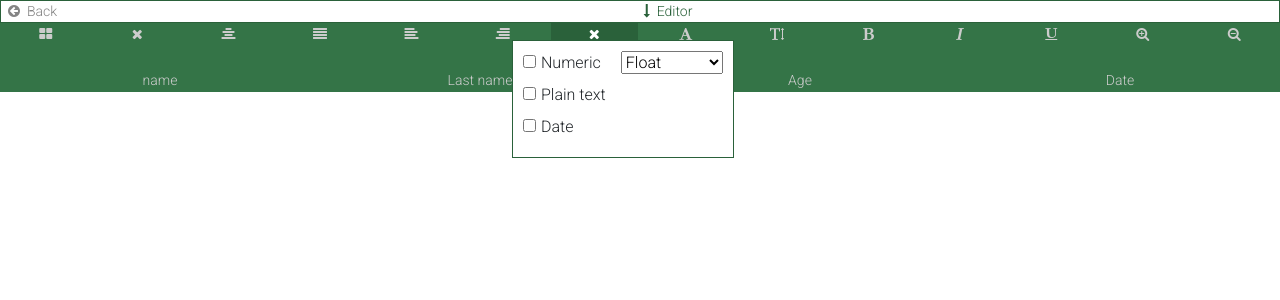
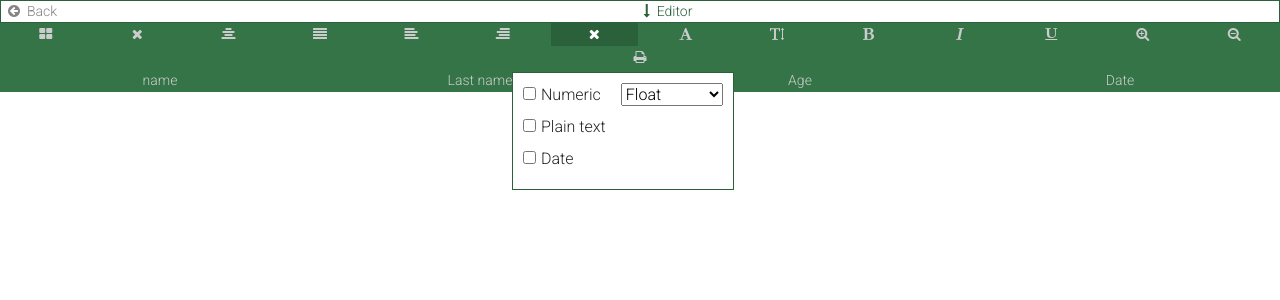
Before and after one commit to EvgenijMerchansky/aetm, a React app: page /table in a window 1280 px wide. Both pictures are taken after a click on the button 594 px from the left and 34 px from the top of the page. Shown: the top 300 px of the page. Built offline with nearby package versions, Linux system fonts and the light colour scheme.

Commit message:
refact modals styles

```diff
--- a/src/Common/FontSizeModal/style.css
+++ b/src/Common/FontSizeModal/style.css
@@ -1,7 +1,7 @@
 .font-size-block {
     position: absolute;
     left: 53%;
-    top: 5%;
+    top: 9%;
     width: auto;
     height: auto;
     padding: 10px;
--- a/src/Common/FormattingModal/style.css
+++ b/src/Common/FormattingModal/style.css
@@ -5,7 +5,7 @@
     text-align: left;
     padding: 10px;
     left: 40%;
-    top: 5%;
+    top: 9%;
     background-color: white;
     border: solid 1px #2a613a;
 }
--- a/src/Common/PrintDocumentModal/style.css
+++ b/src/Common/PrintDocumentModal/style.css
@@ -1,7 +1,7 @@
 .print-modal {
     position: absolute;
     left: 94%;
-    top: 5%;
+    top: 9%;
     width: auto;
     height: auto;
     padding: 10px;
```
